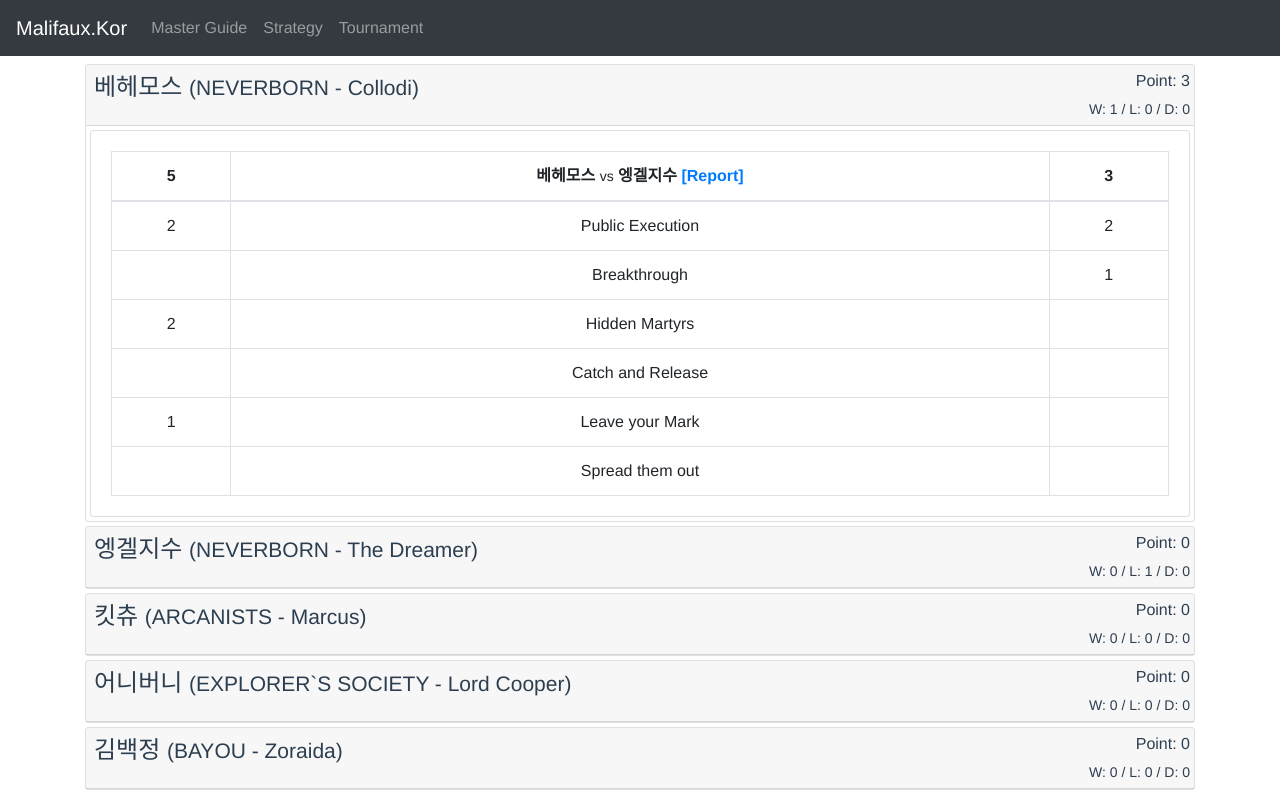
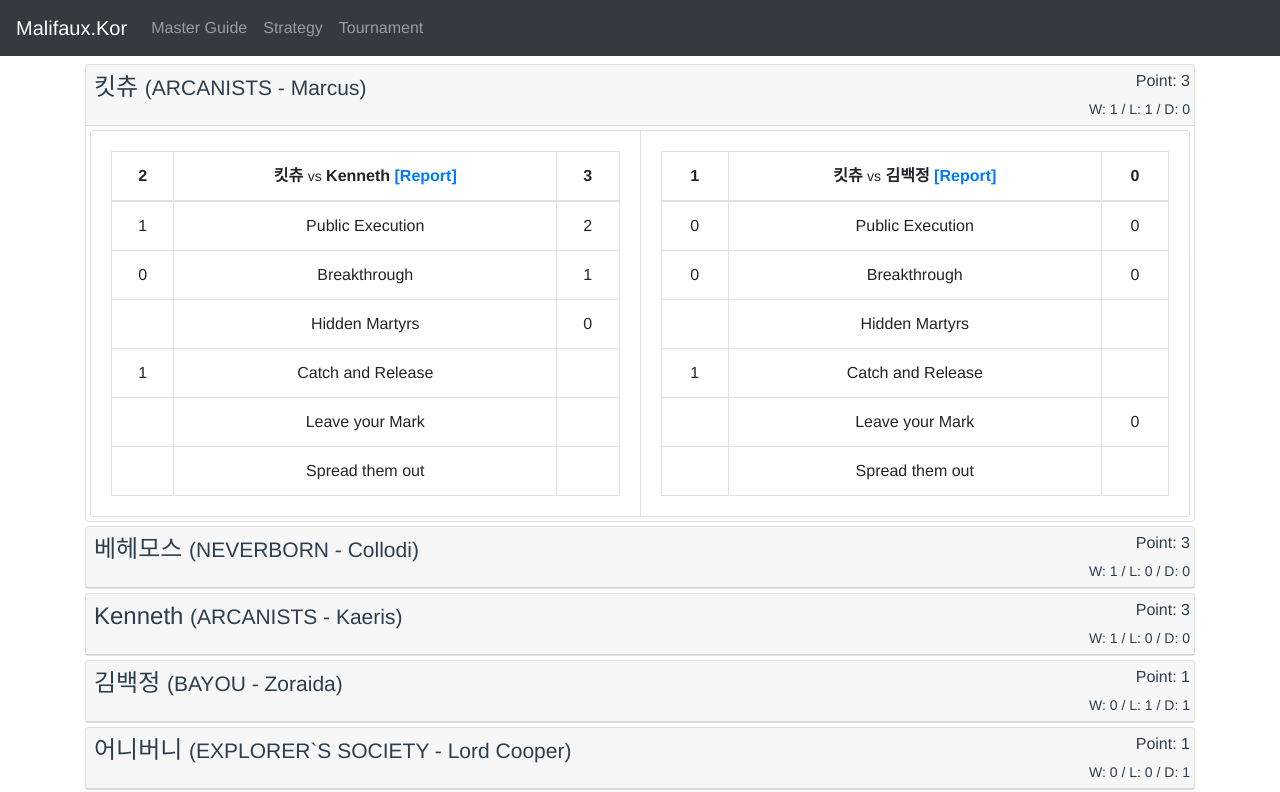
Before and after one commit to Kitchu0401/malifaux-korea, a Vue app: page /#/tournament in a window 1280 px wide. Shown: the top 792 px of the page. Built offline with nearby package versions, Linux system fonts and the light colour scheme.

Commit message:
json cache 제거 및 2021-03-14 리그전 반영

```diff
--- a/public/data/tournament.json
+++ b/public/data/tournament.json
@@ -104,6 +104,108 @@
                     }
                 ],
                 "report": "https://gall.dcinside.com/mgallery/board/view/?id=miniaturegame&no=67628&page=1"
+            },
+            {
+                "date": "2021-03-13",
+                "quater": 1,
+                "isOvertime": false,
+                "player": [
+                    {
+                        "nickname": "어니버니",
+                        "strategy": {
+                            "Public Execution": 2
+                        },
+                        "scheme": {
+                            "Breakthrough": 1,
+                            "Hidden Martyrs": 1,
+                            "Catch and Release": null,
+                            "Leave your Mark": null,
+                            "Spread them out": null
+                        }
+                    },
+                    {
+                        "nickname": "김백정",
+                        "strategy": {
+                            "Public Execution": 1
+                        },
+                        "scheme": {
+                            "Breakthrough": 2,
+                            "Hidden Martyrs": null,
+                            "Catch and Release": null,
+                            "Leave your Mark": 1,
+                            "Spread them out": null
+                        }
+                    }
+                ],
+                "report": "https://gall.dcinside.com/mgallery/board/view/?id=miniaturegame&no=67652&page=1"
+            },
+            {
+                "date": "2021-03-13",
+                "quater": 1,
+                "isOvertime": false,
+                "player": [
+                    {
+                        "nickname": "Kenneth",
+                        "strategy": {
+                            "Public Execution": 2
+                        },
+                        "scheme": {
+                            "Breakthrough": 1,
+                            "Hidden Martyrs": 0,
+                            "Catch and Release": null,
+                            "Leave your Mark": null,
+                            "Spread them out": null
+                        }
+                    },
+                    {
+                        "nickname": "킷츄",
+                        "strategy": {
+                            "Public Execution": 1
+                        },
+                        "scheme": {
+                            "Breakthrough": 0,
+                            "Hidden Martyrs": null,
+                            "Catch and Release": 1,
+                            "Leave your Mark": null,
+                            "Spread them out": null
+                        }
+                    }
+                ],
+                "report": "https://gall.dcinside.com/mgallery/board/view/?id=miniaturegame&no=67661&page=1"
+            },
+            {
+                "date": "2021-03-13",
+                "quater": 1,
+                "isOvertime": false,
+                "player": [
+                    {
+                        "nickname": "킷츄",
+                        "strategy": {
+                            "Public Execution": 0
+                        },
+                        "scheme": {
+                            "Breakthrough": 0,
+                            "Hidden Martyrs": null,
+                            "Catch and Release": 1,
+                            "Leave your Mark": null,
+                            "Spread them out": null
+                        }
+                    },
+                    {
+                        "nickname": "김백정",
+                        "strategy": {
+                            "Public Execution": 0
+                        },
+                        "scheme": {
+                            "Breakthrough": 0,
+                            "Hidden Martyrs": null,
+                            "Catch and Release": null,
+                            "Leave your Mark": 0,
+                            "Spread them out": null
+                        }
+                    }
+                ],
+                "report": "https://gall.dcinside.com/mgallery/board/view/?id=miniaturegame&no=67662&page=1"
             }
         ]
     }
--- a/src/components/tournament/Tournament.vue
+++ b/src/components/tournament/Tournament.vue
@@ -142,7 +142,7 @@ export default {
     }
   },
   created: function () {
-    fetch('data/tournament.json')
+    fetch('data/tournament.json?nocache=true')
       .then(r => r.json())
       .then(d => this.process(d))
       .catch(e => console.error(e))
```
Also changed, not shown: src/App.vue (+0 -15 lines).
